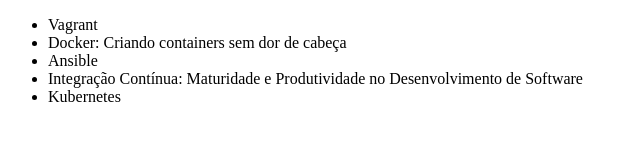
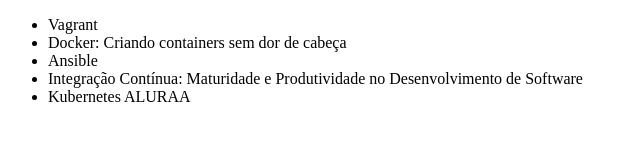
Before and after one commit to mayconrabelo/alura-git, a plain HTML site: page index.html in a window 1280 px wide. Shown: the full height of the page, 0-640 px from the left. Drawn offline with Linux system fonts and the light colour scheme.

Commit message:
ALTERANDO O CODIGO

```diff
--- a/index.html
+++ b/index.html
@@ -10,7 +10,7 @@
         <li>Docker: Criando containers sem dor de cabeça</li>
         <li>Ansible</li>
         <li>Integração Contínua: Maturidade e Produtividade no Desenvolvimento de Software</li>
-        <li>Kubernetes</li>
+        <li>Kubernetes ALURAA </li>
     </ul>
 </body>
 </html>
```
